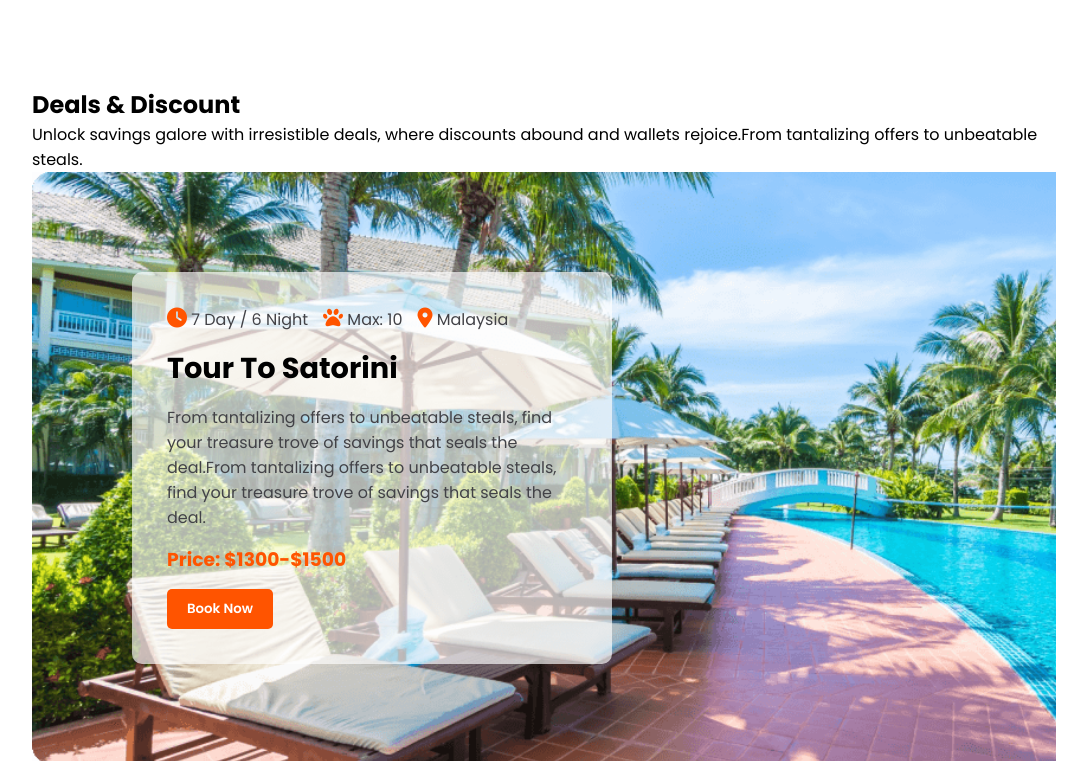
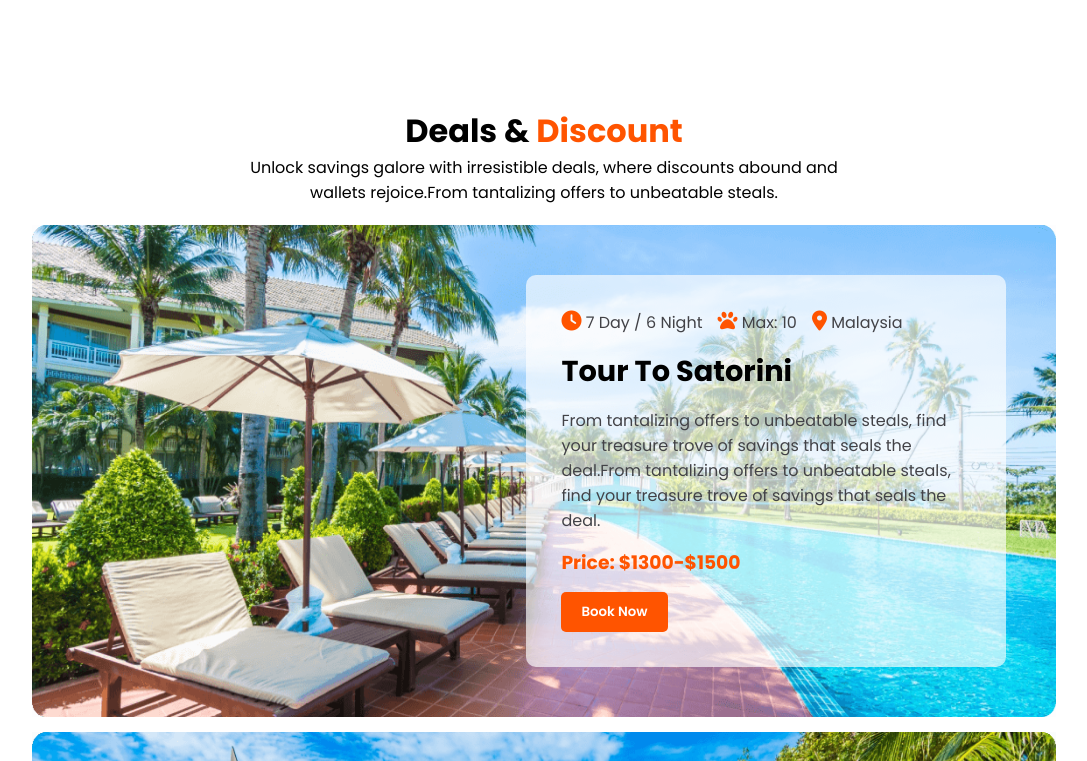
Before and after one commit to Jaber4770/Rest-B9A2, a plain HTML site: page index.html in a window 1280 px wide. Shown: the part 3239-4000 px from the top of the page, without its empty margins (96-1183 px from the left). Drawn offline with Linux system fonts and the light colour scheme.

Commit message:
site done for pc

```diff
--- a/CSS/style.css
+++ b/CSS/style.css
@@ -210,6 +210,15 @@ a {
 
 /* Deals & Discount
 */
+.deals-section-info{
+    width: 60%;
+    margin: 0 auto;
+    text-align: center;
+    padding: 20px 0px;
+}
+.deals-section-info>h1{
+    font-size: 2rem;
+}
 .deals-cart-container{
     color: #424247;
     margin-bottom: 20px;
@@ -225,23 +234,25 @@ a {
 
 .deals-cart{
     background-image: url(/Images/discount-cart-1.png);
-    background-size: cover;
     background-repeat: no-repeat;
-    height: 100%;
+    margin-bottom: 15px;
+    display: flex;
+    justify-content: flex-end;
+      background-size: 100% 100%;
 
 }
 .deals-cart-2{
     background-image: url(/Images/discount-cart-2.png);
-    background-size: cover;
     background-repeat: no-repeat;
-
+    margin-bottom: 15px;
+      background-size: 100% 100%;
 }
 .deals-cart-info{
     background-color: rgba(255, 255, 255, 0.658);
     width: 40%;
     padding: 35px;
     border-radius: 10px;
-    margin: 100px;
+    margin: 50px;
     display: inline-block;
 }
 .cart-info{
--- a/index.html
+++ b/index.html
@@ -152,7 +152,7 @@
         <!-- Deals & Discounts -->
         <section class="Deals-section">
             <div class="deals-section-info">
-                <h1>Deals & Discount</h1>
+                <h1>Deals & <span class="secondary-color">Discount</span></h1>
                 <p>Unlock savings galore with irresistible deals, where discounts abound and wallets rejoice.From tantalizing offers to unbeatable steals.</p>
             </div>
             <div class="deals-cart-container">
```
